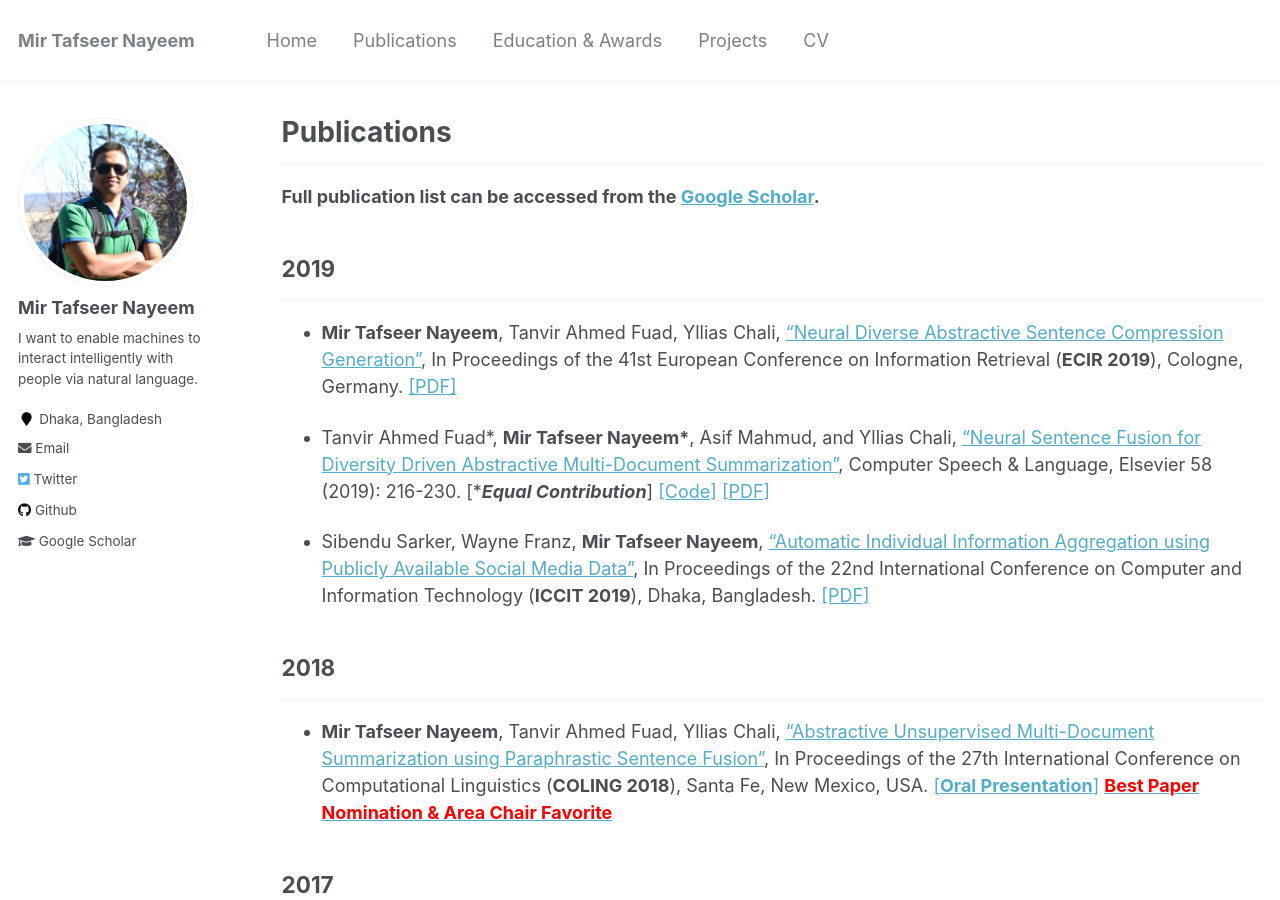
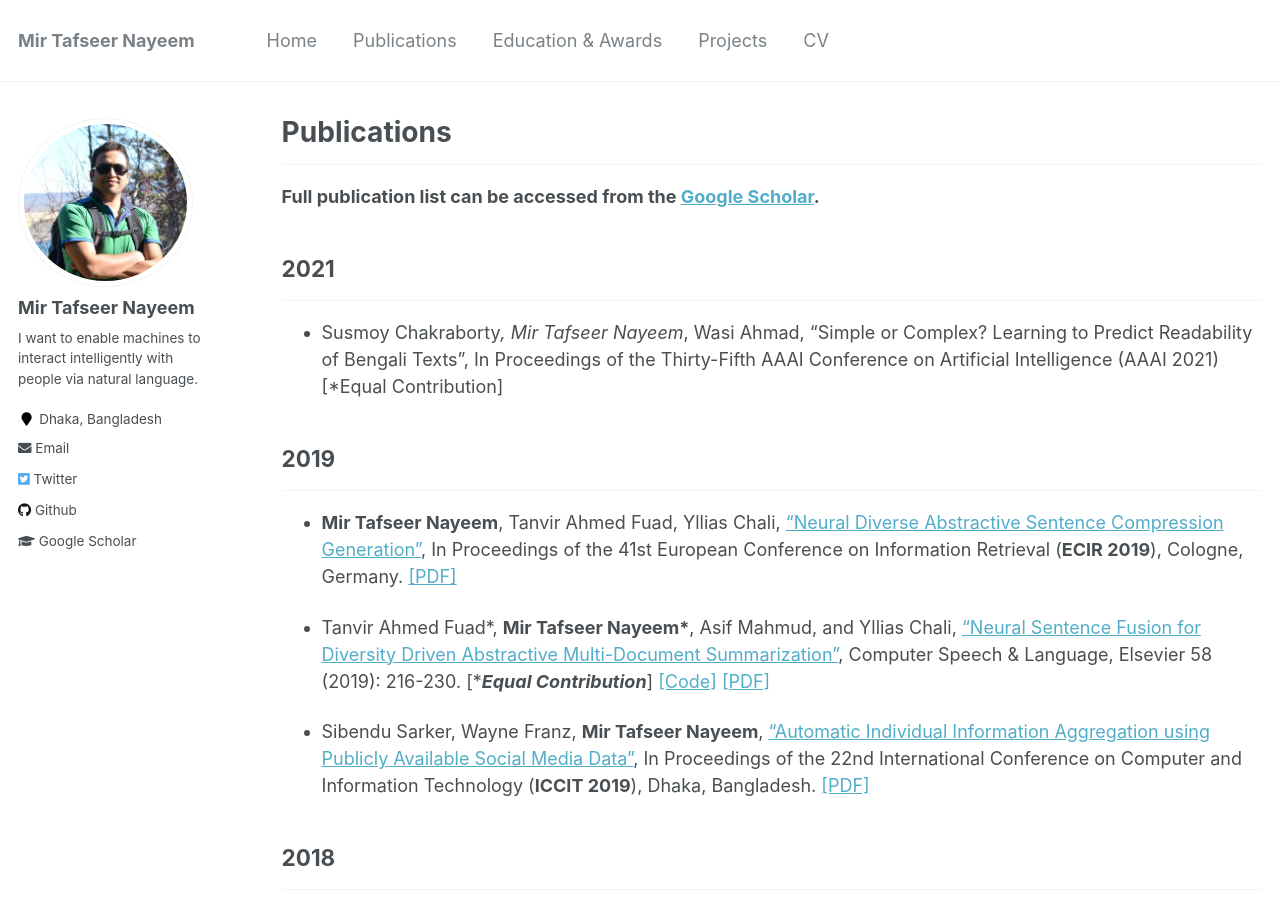
Before and after one commit to sujan-sarker/sujan-sarker.github.io, a Jekyll site: the page built from _pages/publications.md, in a window 1280 px wide and 900 px high. Built offline with Jekyll 4.4.1, drawn with Linux system fonts in a browser that asks for light colours.

Commit message:
Update publications.md

```diff
--- a/_pages/publications.md
+++ b/_pages/publications.md
@@ -8,6 +8,11 @@ author_profile: true
 -----------
 
 **Full publication list can be accessed from the [Google Scholar](https://scholar.google.com/citations?hl=en&user=qoeylgEAAAAJ&view_op=list_works).**
+
+## 2021
+-----------
+
+* Susmoy Chakraborty*, Mir Tafseer Nayeem*, Wasi Ahmad, “Simple or Complex? Learning to Predict Readability of Bengali Texts”, In Proceedings of the Thirty-Fifth AAAI Conference on Artificial Intelligence (AAAI 2021)  [*Equal Contribution]
 
 
 ## 2019
```
